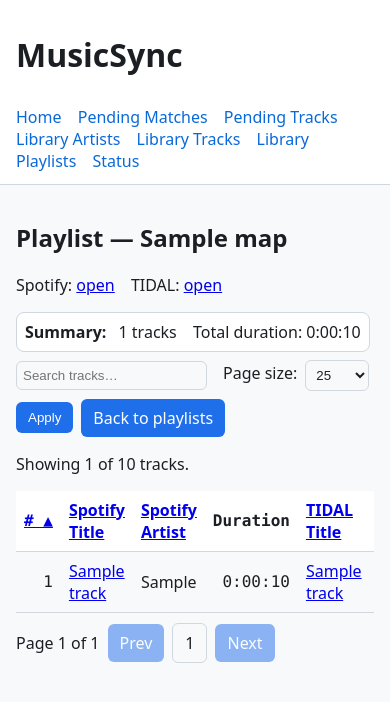
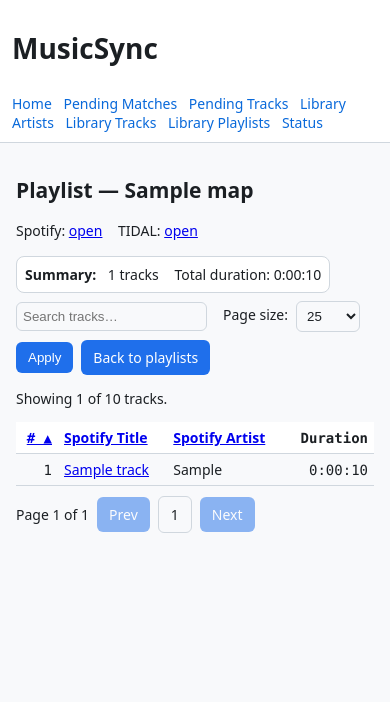
Before and after one commit to planetf1/musicsync, a FastAPI app: page /library/playlists/1 in a window 390 px wide. Shown: the top 702 px of the page. Run offline with FastAPI, Linux system fonts and the light colour scheme; tables that the repository leaves empty hold one stand-in row (values such as "Sample post"); some libraries are stand-ins or nearby versions.

Commit message:
UI responsiveness: add mobile-friendly columns, right-aligned monospaced numerics, sortable Tracks/Duration on playlists list, and consistent H:MM:SS formatting

```diff
--- a/app/static/style.css
+++ b/app/static/style.css
@@ -50,5 +50,14 @@
 	font-family: ui-monospace, SFMono-Regular, Menlo, Monaco, Consolas, "Liberation Mono", "Courier New", monospace;
 }
 
+/* Small screens: simplify tables and reduce padding */
+@media (max-width: 640px){
+	body{ font-size:14px }
+	.table th,.table td{ padding:6px }
+	.hide-sm{ display:none }
+	header{ padding:10px 12px }
+	nav a{ margin-right:8px }
+}
+
 /* Cards */
 .card{background:var(--card);border:1px solid var(--border);border-radius:8px}
--- a/app/templates/library_artists.html
+++ b/app/templates/library_artists.html
@@ -49,7 +49,7 @@
           <th><a href="/library/artists?sort=last_synced_at&order={{ next_order if sort=='last_synced_at' else 'desc' }}&q={{ q }}&genre={{ genre }}&page_size={{ page_size_param }}">Last Synced{% if sort=='last_synced_at' %} {% if order=='asc' %}▲{% else %}▼{% endif %}{% endif %}</a></th>
           <th><a href="/library/artists?sort=spotify_name&order={{ next_order if sort=='spotify_name' else 'asc' }}&q={{ q }}&genre={{ genre }}&page_size={{ page_size_param }}">Spotify Artist{% if sort=='spotify_name' %} {% if order=='asc' %}▲{% else %}▼{% endif %}{% endif %}</a></th>
           <th><a href="/library/artists?sort=tidal_name&order={{ next_order if sort=='tidal_name' else 'asc' }}&q={{ q }}&genre={{ genre }}&page_size={{ page_size_param }}">TIDAL Artist{% if sort=='tidal_name' %} {% if order=='asc' %}▲{% else %}▼{% endif %}{% endif %}</a></th>
-          <th class="num"><a href="/library/artists?sort=confidence&order={{ next_order if sort=='confidence' else 'desc' }}&q={{ q }}&genre={{ genre }}&page_size={{ page_size_param }}">Confidence{% if sort=='confidence' %} {% if order=='asc' %}▲{% else %}▼{% endif %}{% endif %}</a></th>
+          <th class="num hide-sm"><a href="/library/artists?sort=confidence&order={{ next_order if sort=='confidence' else 'desc' }}&q={{ q }}&genre={{ genre }}&page_size={{ page_size_param }}">Confidence{% if sort=='confidence' %} {% if order=='asc' %}▲{% else %}▼{% endif %}{% endif %}</a></th>
           <th><a href="/library/artists?sort=genre&order={{ next_order if sort=='genre' else 'asc' }}&q={{ q }}&genre={{ genre }}&page_size={{ page_size_param }}">Genres{% if sort=='genre' %} {% if order=='asc' %}▲{% else %}▼{% endif %}{% endif %}</a></th>
         </tr>
       </thead>
@@ -65,7 +65,7 @@
                 —
               {% endif %}
             </td>
-            <td class="num">{{ '%.0f'|format(it.confidence or 0) }}</td>
+            <td class="num hide-sm">{{ '%.0f'|format(it.confidence or 0) }}</td>
             <td>
               {% if it.genres and it.genres|length > 0 %}
                 {{ it.genres | join(', ') }}
--- a/app/templates/library_playlist_detail.html
+++ b/app/templates/library_playlist_detail.html
@@ -48,8 +48,8 @@
           <th><a href="/library/playlists/{{ playlist.spotify_id }}?sort=spotify_title&order={{ next_order if sort=='spotify_title' else 'asc' }}&q={{ q }}&page_size={{ page_size_param }}">Spotify Title{% if sort=='spotify_title' %} {% if order=='asc' %}▲{% else %}▼{% endif %}{% endif %}</a></th>
           <th><a href="/library/playlists/{{ playlist.spotify_id }}?sort=spotify_artist&order={{ next_order if sort=='spotify_artist' else 'asc' }}&q={{ q }}&page_size={{ page_size_param }}">Spotify Artist{% if sort=='spotify_artist' %} {% if order=='asc' %}▲{% else %}▼{% endif %}{% endif %}</a></th>
           <th class="num">Duration</th>
-          <th><a href="/library/playlists/{{ playlist.spotify_id }}?sort=tidal_title&order={{ next_order if sort=='tidal_title' else 'asc' }}&q={{ q }}&page_size={{ page_size_param }}">TIDAL Title{% if sort=='tidal_title' %} {% if order=='asc' %}▲{% else %}▼{% endif %}{% endif %}</a></th>
-          <th><a href="/library/playlists/{{ playlist.spotify_id }}?sort=tidal_artist&order={{ next_order if sort=='tidal_artist' else 'asc' }}&q={{ q }}&page_size={{ page_size_param }}">TIDAL Artist{% if sort=='tidal_artist' %} {% if order=='asc' %}▲{% else %}▼{% endif %}{% endif %}</a></th>
+          <th class="hide-sm"><a href="/library/playlists/{{ playlist.spotify_id }}?sort=tidal_title&order={{ next_order if sort=='tidal_title' else 'asc' }}&q={{ q }}&page_size={{ page_size_param }}">TIDAL Title{% if sort=='tidal_title' %} {% if order=='asc' %}▲{% else %}▼{% endif %}{% endif %}</a></th>
+          <th class="hide-sm"><a href="/library/playlists/{{ playlist.spotify_id }}?sort=tidal_artist&order={{ next_order if sort=='tidal_artist' else 'asc' }}&q={{ q }}&page_size={{ page_size_param }}">TIDAL Artist{% if sort=='tidal_artist' %} {% if order=='asc' %}▲{% else %}▼{% endif %}{% endif %}</a></th>
         </tr>
       </thead>
       <tbody>
@@ -71,14 +71,14 @@
                 —
               {% endif %}
             </td>
-            <td>
+            <td class="hide-sm">
               {% if it.tidal_track_id %}
                 <a href="https://tidal.com/browse/track/{{ it.tidal_track_id }}" target="_blank" rel="noopener">{{ it.tidal_title or '—' }}</a>
               {% else %}
                 —
               {% endif %}
             </td>
-            <td>{{ it.tidal_artist or '—' }}</td>
+            <td class="hide-sm">{{ it.tidal_artist or '—' }}</td>
           </tr>
         {% endfor %}
       </tbody>
```
Also changed, not shown: app/templates/library_playlists.html (+5 -5 lines), app/templates/library_tracks.html (+6 -6 lines).
